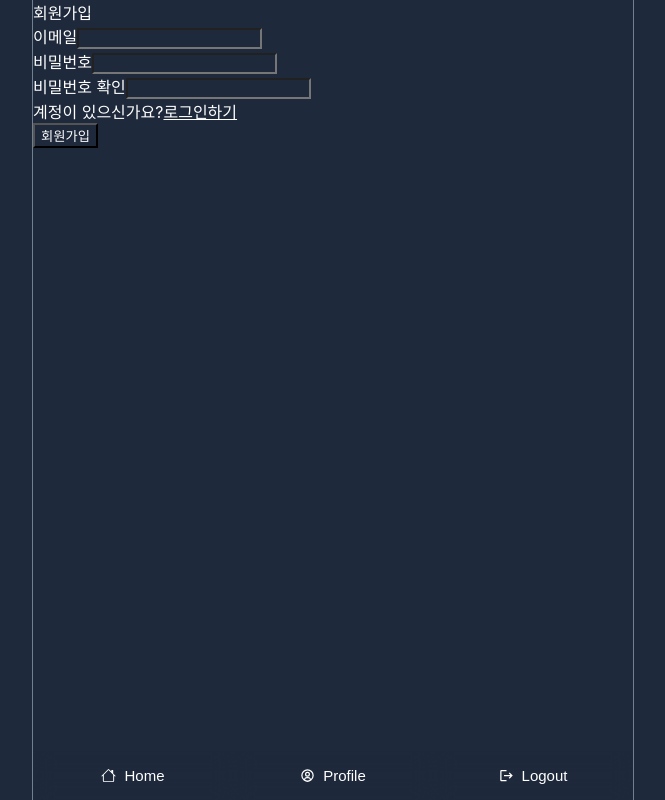
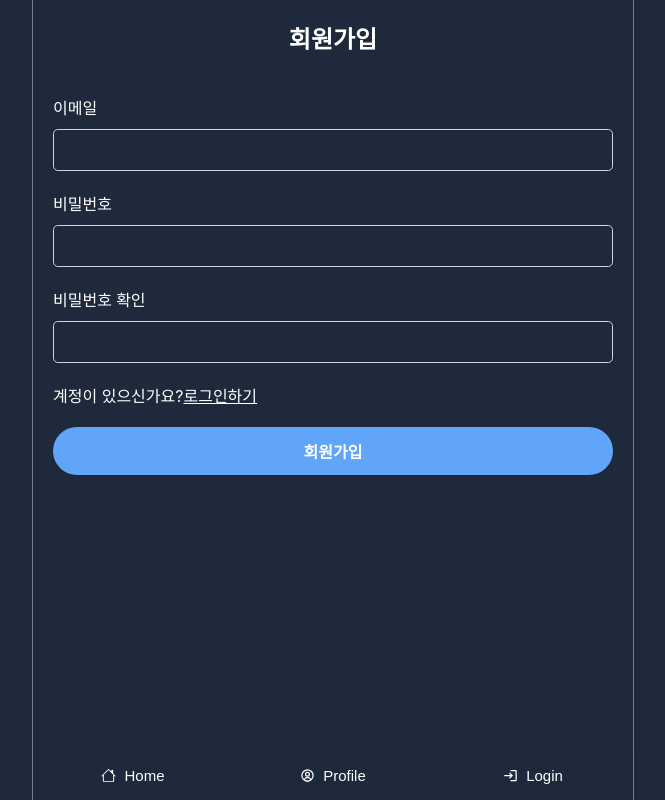
Before and after one commit to fined187/react-twitter, a React (Create React App) app: page /users/signup in a window 1280 px wide. Shown: the whole page, without its empty margins (307-972 px from the left). Built offline with nearby package versions, Linux system fonts and the light colour scheme; no server answers.

Commit message:
로그인 기능 구현, css작업

```diff
--- a/src/App.tsx
+++ b/src/App.tsx
@@ -4,6 +4,7 @@ import Layout from './components/Layout'
 import { getAuth, onAuthStateChanged } from 'firebase/auth'
 import { app } from './firebaseApp'
 import { ToastContainer } from 'react-toastify'
+import Loader from './components/loader/Loader'
 
 function App() {
   const auth = getAuth(app)
@@ -26,7 +27,7 @@ function App() {
   return (
     <Layout>
       <ToastContainer />
-      {init ? <Router isAuthenticated={isAuthenticated} /> : 'Loading...'}
+      {init ? <Router isAuthenticated={isAuthenticated} /> : <Loader />}
     </Layout>
   )
 }
--- a/src/components/Menu.tsx
+++ b/src/components/Menu.tsx
@@ -1,9 +1,12 @@
 import { useNavigate } from 'react-router-dom'
 import { BsHouse } from 'react-icons/bs'
 import { BiUserCircle } from 'react-icons/bi'
-import { MdLogout } from 'react-icons/md'
+import { MdLogout, MdLogin } from 'react-icons/md'
+import { useContext } from 'react'
+import AuthContext from '@/context/AuthContext'
 
 export default function MenuList() {
+  const { user } = useContext(AuthContext)
   const navigate = useNavigate()
   return (
     <div className="footer">
@@ -16,10 +19,17 @@ export default function MenuList() {
           <BiUserCircle />
           Profile
         </button>
-        <button type="button" onClick={() => navigate('/')}>
-          <MdLogout />
-          Logout
-        </button>
+        {user === null ? (
+          <button type="button" onClick={() => navigate('/users/login')}>
+            <MdLogin />
+            Login
+          </button>
+        ) : (
+          <button type="button" onClick={() => navigate('/')}>
+            <MdLogout />
+            Logout
+          </button>
+        )}
       </div>
     </div>
   )
--- /dev/null
+++ b/src/components/loader/Loader.module.scss
@@ -0,0 +1,27 @@
+$primaryColor: #60a5fa;
+
+.loader {
+  width: 48px;
+  height: 48px;
+  position: absolute;
+  left: 0;
+  right: 0;
+  top: 0;
+  bottom: 0;
+  margin: auto;
+  border: 5px solid $primaryColor;
+  border-bottom-color: transparent;
+  border-radius: 50%;
+  display: inline-block;
+  animation: rotation 1s linear infinite;
+  z-index: 99999;
+}
+
+@keyframes rotation {
+  0% {
+    transform: rotate(0deg);
+  }
+  100% {
+    transform: rotate(360deg);
+  }
+}
--- /dev/null
+++ b/src/components/loader/Loader.tsx
@@ -0,0 +1,5 @@
+import styles from './Loader.module.scss'
+
+export default function Loader() {
+  return <div className={styles.loader}></div>
+}
--- a/src/components/users/SignupForm.tsx
+++ b/src/components/users/SignupForm.tsx
@@ -111,7 +111,7 @@ export default function SignupForm() {
         <button
           type="submit"
           disabled={error.length > 0}
-          className="form__btn-submit"
+          className="form__btn--submit"
         >
           회원가입
         </button>
--- /dev/null
+++ b/src/context/AuthContext.tsx
@@ -0,0 +1,34 @@
+import { app } from '@/firebaseApp'
+import { getAuth, onAuthStateChanged, User } from 'firebase/auth'
+import { createContext, useEffect, useState } from 'react'
+
+interface AuthProps {
+  children: React.ReactNode
+}
+
+const AuthContext = createContext({
+  user: null as User | null,
+})
+
+export const AuthContextProvider = ({ children }: AuthProps) => {
+  const auth = getAuth(app)
+  const [currentUser, setCurrentUser] = useState<User | null>(null)
+
+  useEffect(() => {
+    onAuthStateChanged(auth, (user) => {
+      if (user) {
+        setCurrentUser(user)
+      } else {
+        setCurrentUser(null)
+      }
+    })
+  }, [auth])
+
+  return (
+    <AuthContext.Provider value={{ user: currentUser }}>
+      {children}
+    </AuthContext.Provider>
+  )
+}
+
+export default AuthContext
--- a/src/index.scss
+++ b/src/index.scss
@@ -240,3 +240,74 @@ body {
     }
   }
 }
+
+.form {
+  margin: 0 auto;
+  max-width: 680px;
+  padding: 20px;
+
+  input {
+    height: 20px;
+    padding: 10px;
+    border-radius: 0.3rem;
+    border: 1px solid lightgray;
+    width: 96%;
+    max-width: 680px;
+  }
+
+  &__block {
+    margin-top: 20px;
+    width: 100%;
+  }
+
+  &__block--lg {
+    margin-top: 28px;
+    width: 100%;
+  }
+
+  label {
+    display: block;
+    font-weight: 500;
+    margin-bottom: 10px;
+    margin-top: 20px;
+  }
+
+  &__btn--submit {
+    @extend .button;
+    width: 100%;
+    height: 48px;
+    font-weight: 600;
+    padding: 10px;
+    cursor: pointer;
+    margin: 0 auto;
+    color: white;
+    background-color: $primaryColor;
+    font-size: 16px;
+
+    &:hover {
+      background-color: $activeBackground;
+    }
+  }
+
+  &__title {
+    text-align: center;
+    font-size: 24px;
+    font-weight: 700;
+    padding-bottom: 20px;
+  }
+
+  &__link {
+    margin-left: 10px;
+    text-decoration: none;
+    color: $grayText;
+
+    &:hover,
+    &:focus {
+      color: $gray;
+    }
+  }
+
+  &__error {
+    color: red;
+  }
+}
--- a/src/index.tsx
+++ b/src/index.tsx
@@ -2,10 +2,13 @@ import ReactDOM from 'react-dom/client'
 import './index.scss'
 import App from './App'
 import { BrowserRouter } from 'react-router-dom'
+import { AuthContextProvider } from './context/AuthContext'
 
 const root = ReactDOM.createRoot(document.getElementById('root') as HTMLElement)
 root.render(
-  <BrowserRouter>
-    <App />
-  </BrowserRouter>,
+  <AuthContextProvider>
+    <BrowserRouter>
+      <App />
+    </BrowserRouter>
+  </AuthContextProvider>,
 )
```
